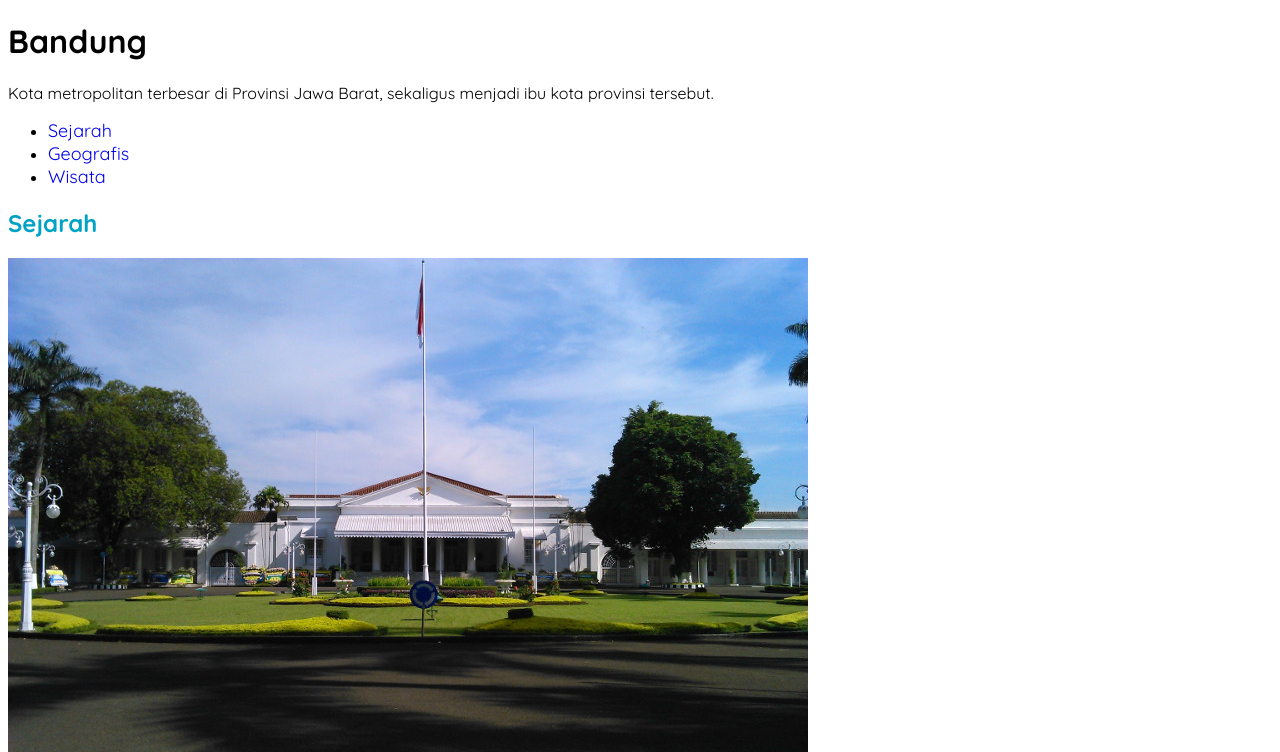
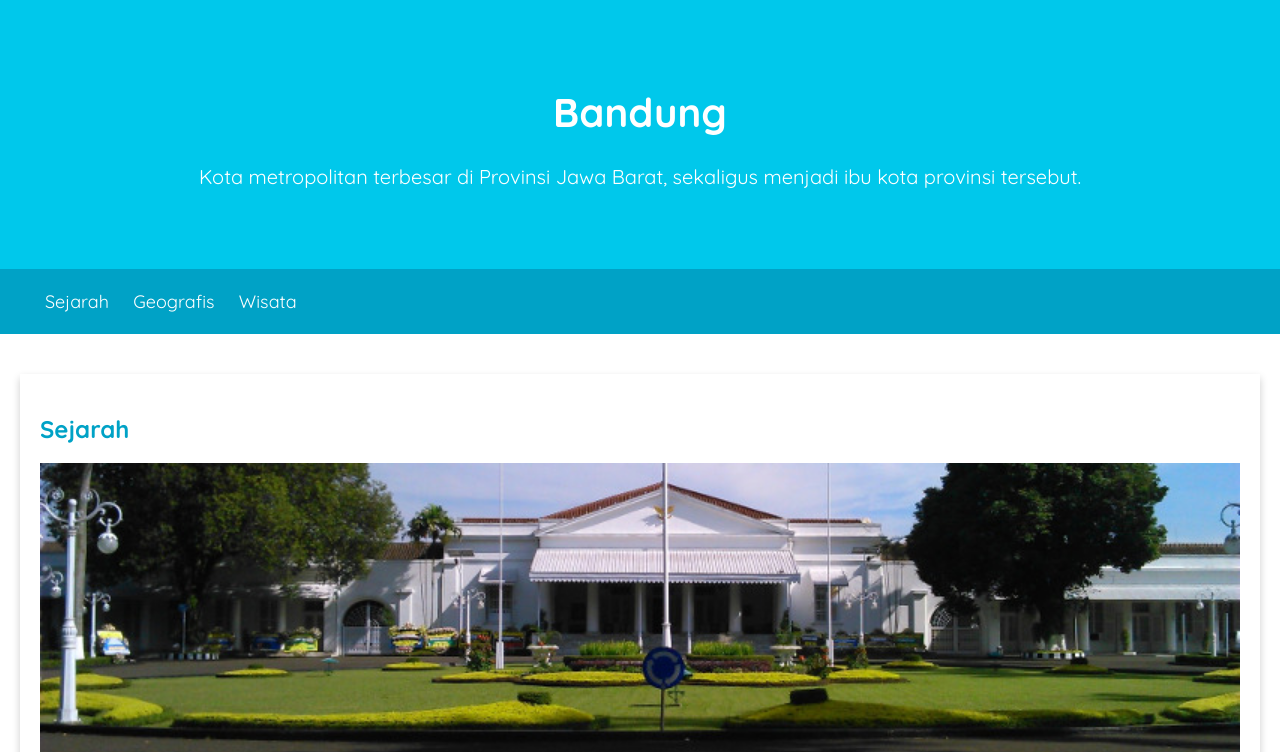
Before and after one commit to emhaihsan/Dicoding-Submission, a plain HTML site: page belajar-dasar-pemrograman-web-new/WebDasar/index.html in a window 1280 px wide. Shown: the top 752 px of the page. Drawn offline with Linux system fonts and the light colour scheme.

Commit message:
css padding margin

```diff
--- a/belajar-dasar-pemrograman-web-new/WebDasar/assets/styles/style.css
+++ b/belajar-dasar-pemrograman-web-new/WebDasar/assets/styles/style.css
@@ -1,6 +1,9 @@
-/* checkpoint belajar: pewarnaan */
+/* checkpoint belajar: positioning */
+
 body {
   font-family: "Quicksand", sans-serif;
+  margin: 0;
+  padding: 0;
 }
 
 h2,
@@ -20,6 +23,8 @@ nav a {
   font-size: 18px;
   font-weight: 400;
   text-decoration: none;
+
+  color: white;
 }
 
 nav a:hover {
@@ -29,3 +34,43 @@ nav a:hover {
 .profile header {
   text-align: center;
 }
+
+.featured-image {
+  width: 100%;
+  max-height: 300px;
+  object-fit: cover;
+  object-position: center;
+}
+
+.profile img {
+  width: 200px;
+}
+
+.card {
+  box-shadow: 0 4px 8px 0 rgba(0, 0, 0, 0.2);
+  padding: 20px;
+  margin-top: 20px;
+}
+
+.jumbotron {
+  font-size: 20px;
+  padding: 60px;
+  background-color: #00c8eb;
+  text-align: center;
+  color: white;
+}
+
+nav li {
+  display: inline;
+  list-style-type: none;
+  margin-right: 20px;
+}
+
+nav {
+  background-color: #00a2c6;
+  padding: 5px;
+}
+
+main {
+  padding: 20px;
+}
--- a/belajar-dasar-pemrograman-web-new/WebDasar/index.html
+++ b/belajar-dasar-pemrograman-web-new/WebDasar/index.html
@@ -14,11 +14,13 @@
   </head>
   <body>
     <header>
-      <h1>Bandung</h1>
-      <p>
-        Kota metropolitan terbesar di Provinsi Jawa Barat, sekaligus menjadi ibu
-        kota provinsi tersebut.
-      </p>
+      <div class="jumbotron">
+        <h1>Bandung</h1>
+        <p>
+          Kota metropolitan terbesar di Provinsi Jawa Barat, sekaligus menjadi
+          ibu kota provinsi tersebut.
+        </p>
+      </div>
       <nav>
         <ul>
           <li><a href="#sejarah">Sejarah</a></li>
@@ -29,9 +31,13 @@
     </header>
     <main>
       <div id="content">
-        <article id="sejarah">
+        <article id="sejarah" class="card">
           <h2>Sejarah</h2>
-          <img src="assets/image/history.jpg" alt="Sejarah" />
+          <img
+            src="assets/image/history.jpg"
+            class="featured-image"
+            alt="Sejarah"
+          />
           <p>
             Kata Bandung berasal dari kata bendung atau bendungan karena
             terbendungnya sungai Citarum oleh lava Gunung Tangkuban Parahu yang
@@ -53,9 +59,13 @@
             Bumi, disebut juga sebagai Ibu Pertiwi tempat Banda berada.
           </p>
         </article>
-        <article id="geografis">
+        <article id="geografis" class="card">
           <h2>Geografis</h2>
-          <img src="assets/image/geografis.jpg" alt="Geografis" />
+          <img
+            src="assets/image/geografis.jpg"
+            class="featured-image"
+            alt="Geografis"
+          />
 
           <p>
             Kota Bandung dikelilingi oleh pegunungan, sehingga bentuk morfologi
@@ -74,7 +84,7 @@
             masalah banjir terutama pada musim hujan.
           </p>
         </article>
-        <article id="wisata">
+        <article id="wisata" class="card">
           <h2>Wisata</h2>
           <p>
             Sejak dibukanya Jalan Tol Cipularang, kota Bandung telah menjadi
@@ -85,7 +95,11 @@
           </p>
           <section>
             <h3>Farm House Lembang</h3>
-            <img src="assets/image/farm-house.jpg" alt="Farm House Lembang" />
+            <img
+              src="assets/image/farm-house.jpg"
+              class="featured-image"
+              alt="Farm House Lembang"
+            />
 
             <p>
               Berada di jalur utama Bandung-Lembang, Farm House menjadi objek
@@ -96,7 +110,11 @@
           </section>
           <section>
             <h3>Observatorium Bosscha</h3>
-            <img src="assets/image/bosscha.jpg" alt="Observatorium Bosscha" />
+            <img
+              src="assets/image/bosscha.jpg"
+              class="featured-image"
+              alt="Observatorium Bosscha"
+            />
 
             <p>
               Memiliki beberapa teleskop, antara lain, Refraktor Ganda Zeiss,
@@ -114,7 +132,7 @@
         </article>
       </div>
       <aside>
-        <article class="profile">
+        <article class="profile card">
           <header>
             <h2>Kota Bandung</h2>
             <p>Kota Kembang Paris van Java</p>
```
